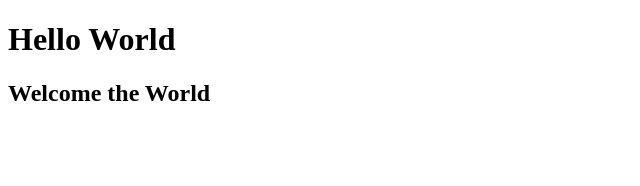
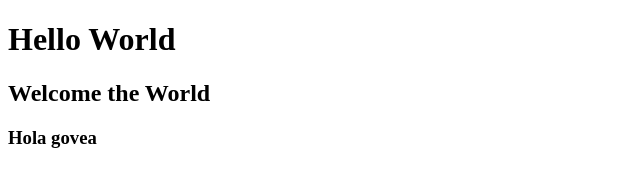
Before and after one commit to AngelxFvxZ/Git_Lab, a plain HTML site: page index.html in a window 1280 px wide. Shown: the whole page, without its empty margins (0-640 px from the left). Drawn offline with Linux system fonts and the light colour scheme.

Commit message:
Se agrego h3

```diff
--- a/index.html
+++ b/index.html
@@ -8,5 +8,6 @@
 <body>
     <h1>Hello World</h1>
     <h2>Welcome the World</h2>
+    <h3>Hola govea</h3>
 </body>
 </html>
```
